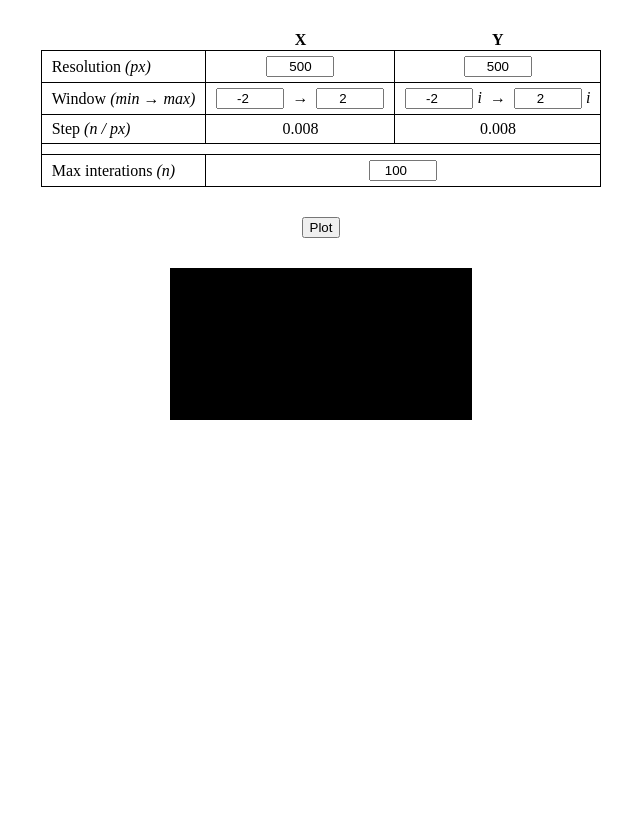
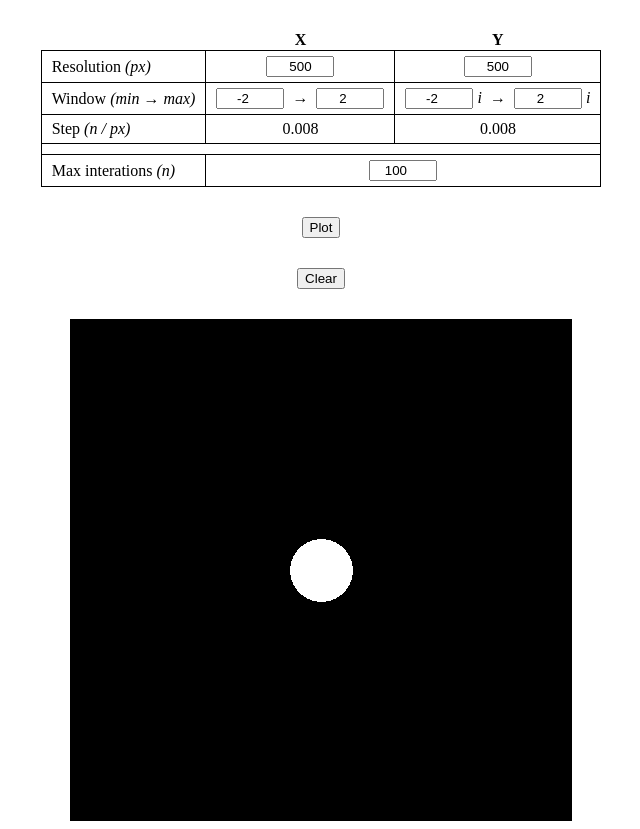
Before and after one commit to HoldYourWaffle/simple-mandelbrot-plotter, a website built with Parcel: page src/index.html in a window 1280 px wide. Shown: the whole page, without its empty margins (319-959 px from the left). Before the commit the page ends 800 px from the top, so only its background shows below. Built offline with nearby package versions, Linux system fonts and the light colour scheme.

Commit message:
Try to implement mandelbrot calculation without knowing complex arithmetic

```diff
--- a/package.json
+++ b/package.json
@@ -2,8 +2,12 @@
 	"author": "HoldYourWaffle <supershitcodemonkey@gmail.com> (http://rubber-duck-debugging.nl)",
 	"license": "MIT",
 	"devDependencies": {
+		"@types/complex.js": "^2.0.1",
 		"parcel-bundler": "^1.12.3",
 		"sass": "^1.22.12",
 		"typescript": "^3.6.3"
+	},
+	"dependencies": {
+		"complex.js": "^2.0.11"
 	}
 }
--- a/index.html
+++ b/src/index.html
@@ -34,11 +34,11 @@
 				</td>
 
 				<td>
-					<input type="text" id="width" value="500">
+					<input type="text" id="resw" value="500">
 				</td>
 
 				<td>
-					<input type="text" id="height" value="500">
+					<input type="text" id="resh" value="500">
 				</td>
 			</tr>
 
@@ -89,6 +89,7 @@
 		</table>
 
 		<button id="submit">Plot</button>
+		<button id="clear">Clear</button>
 	</section>
 
 	<canvas id="plot"></canvas>
--- a/index.scss
+++ b/src/index.scss
@@ -23,7 +23,7 @@ input {
 	margin: 30px auto;
 }
 
-#submit {
+#submit, #clear {
 	display: block;
 	margin: 30px auto;
 }
--- a/plotter.ts
+++ b/src/plotter.ts
@@ -1,3 +1,5 @@
+import Complex from 'complex.js'
+
 const $ = (id: string) => document.getElementById(id); //can't shorten because browsers are weird
 const v = (id: string) => parseInt(($(id) as HTMLInputElement).value);
 
@@ -17,8 +19,8 @@ const settings = {
 	},
 
 	resolution: {
-		get width() { return v('width') },
-		get height() { return v('height') }
+		get width() { return v('resw') },
+		get height() { return v('resh') }
 	},
 
 	get iterations() { return v('iterations') }
@@ -32,27 +34,42 @@ const step = {
 		this.r = settings.window.real.size / settings.resolution.width;
 		this.c = settings.window.complex.size / settings.resolution.height;
 
-		($('step1') as HTMLTableCellElement).innerHTML = this.r;
-		($('step2') as HTMLTableCellElement).innerHTML = this.c;
+		($('step1') as HTMLTableCellElement).innerHTML = this.r.toString();
+		($('step2') as HTMLTableCellElement).innerHTML = this.c.toString();
 	}
 }
 
 const butt = $('submit') as HTMLButtonElement;
 const canvas = $('plot') as HTMLCanvasElement;
-const ctx = canvas.getContext('2d');
+const ctx = canvas.getContext('2d')!;
 
 
 
+function clear() {
+	ctx.clearRect(0, 0, canvas.width, canvas.height);
+}
+
 function plot() {
+	console.log('Plotting...');
+	butt.disabled = true;
+
+	step.recalculateStep(); //FIXME why is this needed?
+	clear();
+
 	const img = ctx.createImageData(settings.resolution.width, settings.resolution.height);
+	canvas.width = settings.resolution.width;
+	canvas.height = settings.resolution.height;
 
 	for (let x = 0; x < settings.resolution.width; x++) {
 		for (let y = 0; y < settings.resolution.height; y++) {
-			setPixel(img, x, y, getColor(calculateMandelbrot(x * step.r, y * step.c)));
+			setPixel(img, x, y, getColor(calculateMandelbrot(new Complex(settings.window.real.min + (x * step.r), settings.window.complex.min + (y * step.c)))));
 		}
 	}
 
 	ctx.putImageData(img, 0, 0);
+
+	butt.disabled = false;
+	console.log('Done!');
 }
 
 function setPixel(img: ImageData, x: number, y: number, c: [number, number, number]) {
@@ -64,22 +81,39 @@ function setPixel(img: ImageData, x: number, y: number, c: [number, number, numb
 }
 
 function getColor(value: number): [number, number, number] {
-	const val = Math.min(255, value);
-	return [val, val, val];
+	const v = (1-value) * 255;
+	return [v, v, v];
 }
 
-function calculateMandelbrot(r: number, c: number): number {
-	//NOW implement
+function calculateMandelbrot(c: Complex): number {
+	const d = Math.sqrt( Math.pow(c.re, 2) + Math.pow(c.im, 2) );
+	const f = (z: number) => Math.pow(z, 2) + d;
+
+	let z = 0, i = 0;
+
+	while (i <= settings.iterations) {
+		z = f(z);
+
+		if (z > 2) {
+			//break;
+			return 1;
+		} else {
+			i++;
+		}
+	}
+
+	//return i / settings.iterations;
+	return 0;
 }
 
 
 
 butt.onclick = plot;
+$('clear')!.onclick = clear;
 
-$('real1').onchange = $('real2').onchange =
-	$('complex1').onchange = $('complex2').onchange =
-	$('width').onchange = $('height').onchange =
+$('real1')!.onchange = $('real2')!.onchange =
+	$('complex1')!.onchange = $('complex2')!.onchange =
+	$('resw')!.onchange = $('resh')!.onchange =
 	step.recalculateStep;
 
-step.recalculateStep();
 plot();
```
Also changed, not shown: tsconfig.json (added, +18 -0 lines), 1 other file.
